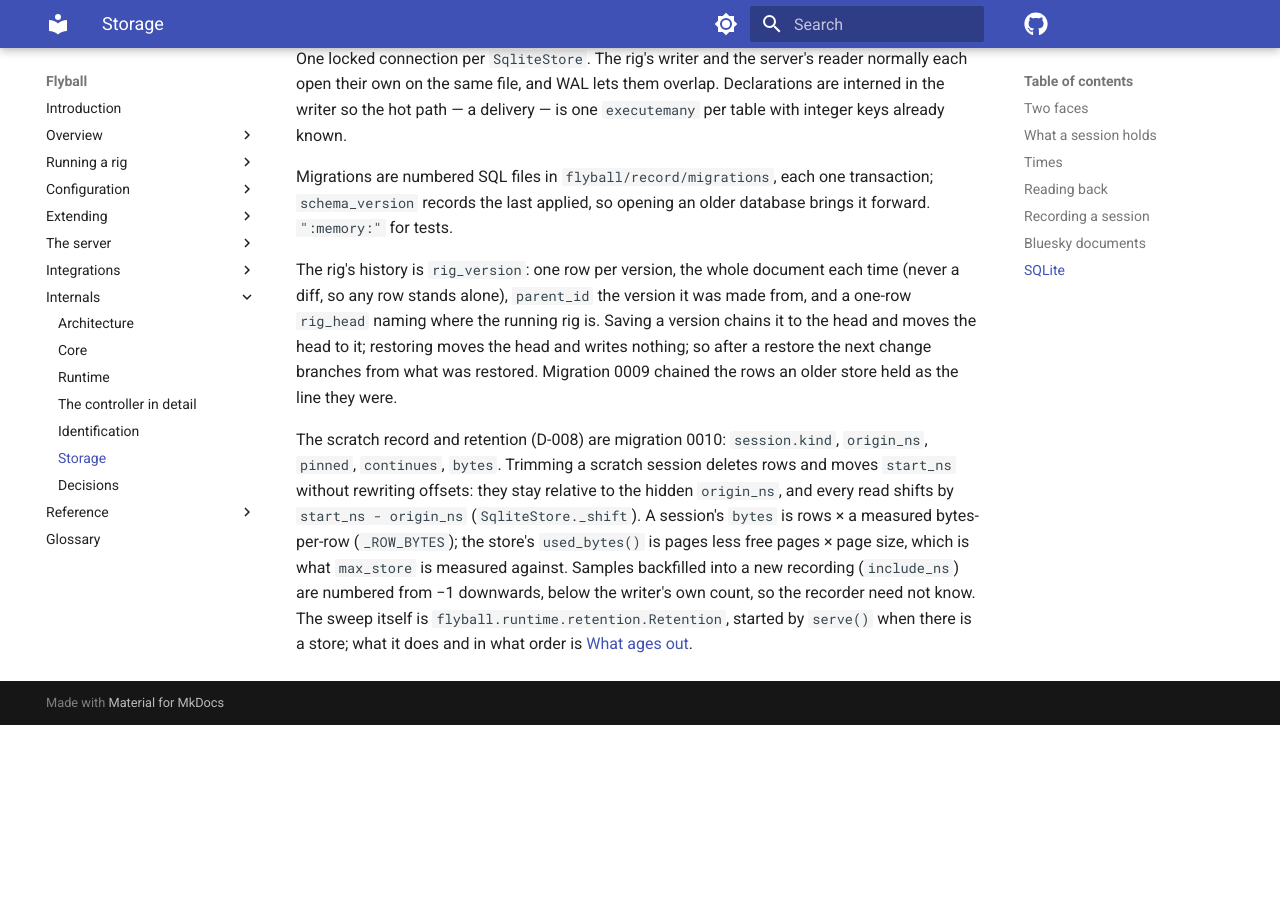
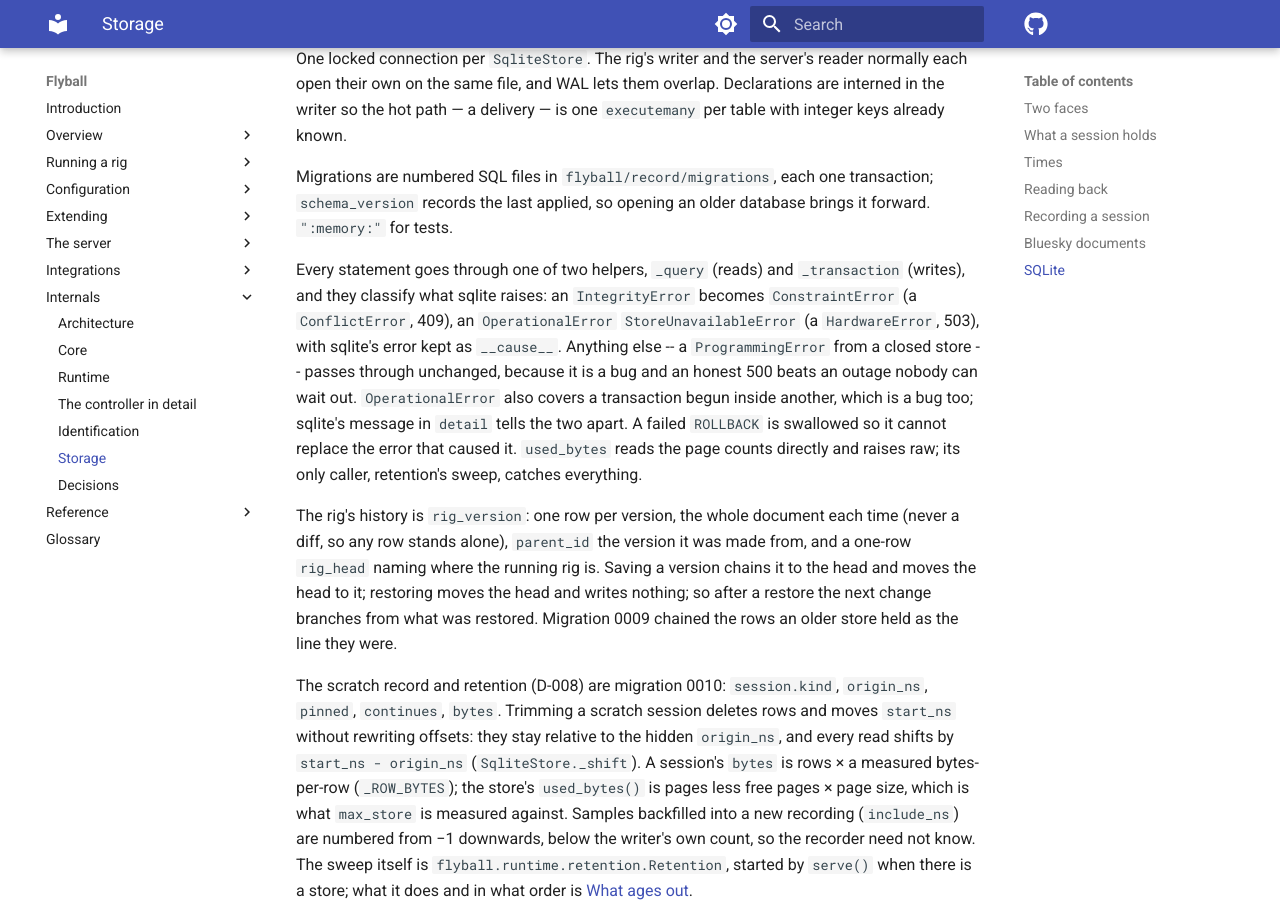
Before and after one commit to bengineer42/flyball, an MkDocs documentation site: the page built from book/src/6-internals/db.md, in a window 1280 px wide and 900 px high, scrolled down 2780 px. Built offline with MkDocs 1.6.1 and Material for MkDocs 9.7.7, drawn with Linux system fonts in a browser that asks for light colours; comment, search, counter and statistics services are not loaded; the version menu is left out; before the commit the page ends 3505 px from its top, so only the background shows below that.

Commit message:
docs: the store's failures in the error map -- 409, 503, and 500 for a bug
Co-Authored-By: Claude Opus 5.5 (1M context) <noreply@anthropic.com>

```diff
--- a/book/src/6-internals/db.md
+++ b/book/src/6-internals/db.md
@@ -114,6 +114,19 @@ Migrations are numbered SQL files in `flyball/record/migrations`, each one
 transaction; `schema_version` records the last applied, so opening an older
 database brings it forward. `":memory:"` for tests.
 
+Every statement goes through one of two helpers, `_query` (reads) and
+`_transaction` (writes), and they classify what sqlite raises: an
+`IntegrityError` becomes `ConstraintError` (a `ConflictError`, 409), an
+`OperationalError` `StoreUnavailableError` (a `HardwareError`, 503), with
+sqlite's error kept as `__cause__`. Anything else -- a `ProgrammingError`
+from a closed store -- passes through unchanged, because it is a bug and an
+honest 500 beats an outage nobody can wait out. `OperationalError` also
+covers a transaction begun inside another, which is a bug too; sqlite's
+message in `detail` tells the two apart. A failed `ROLLBACK` is swallowed so
+it cannot replace the error that caused it. `used_bytes` reads the page
+counts directly and raises raw; its only caller, retention's sweep, catches
+everything.
+
 The rig's history is `rig_version`: one row per version, the whole document
 each time (never a diff, so any row stands alone), `parent_id` the version
 it was made from, and a one-row `rig_head` naming where the running rig
```
Also changed, not shown: book/src/1-running/runner/index.md (+4 -1 lines), book/src/4-server/api.md (+8 -0 lines), book/src/6-internals/core.md (+4 -1 lines).
